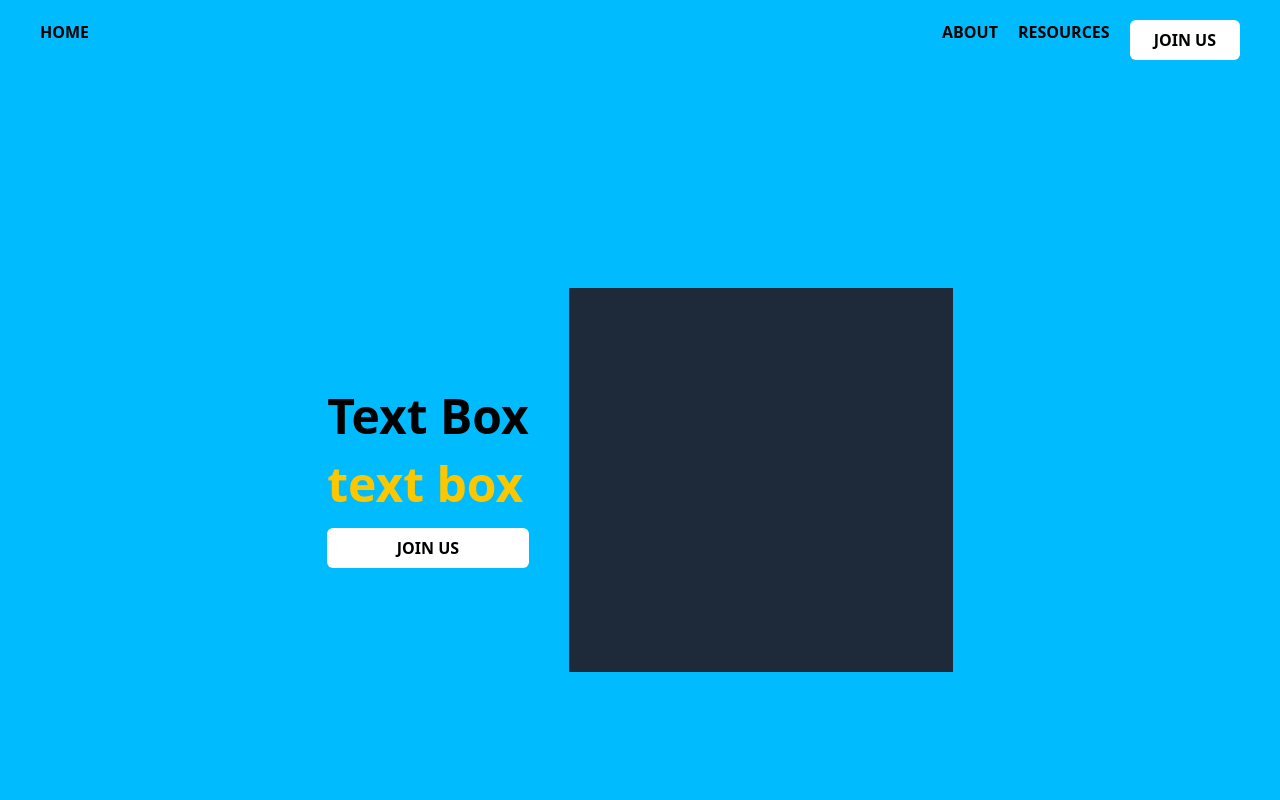
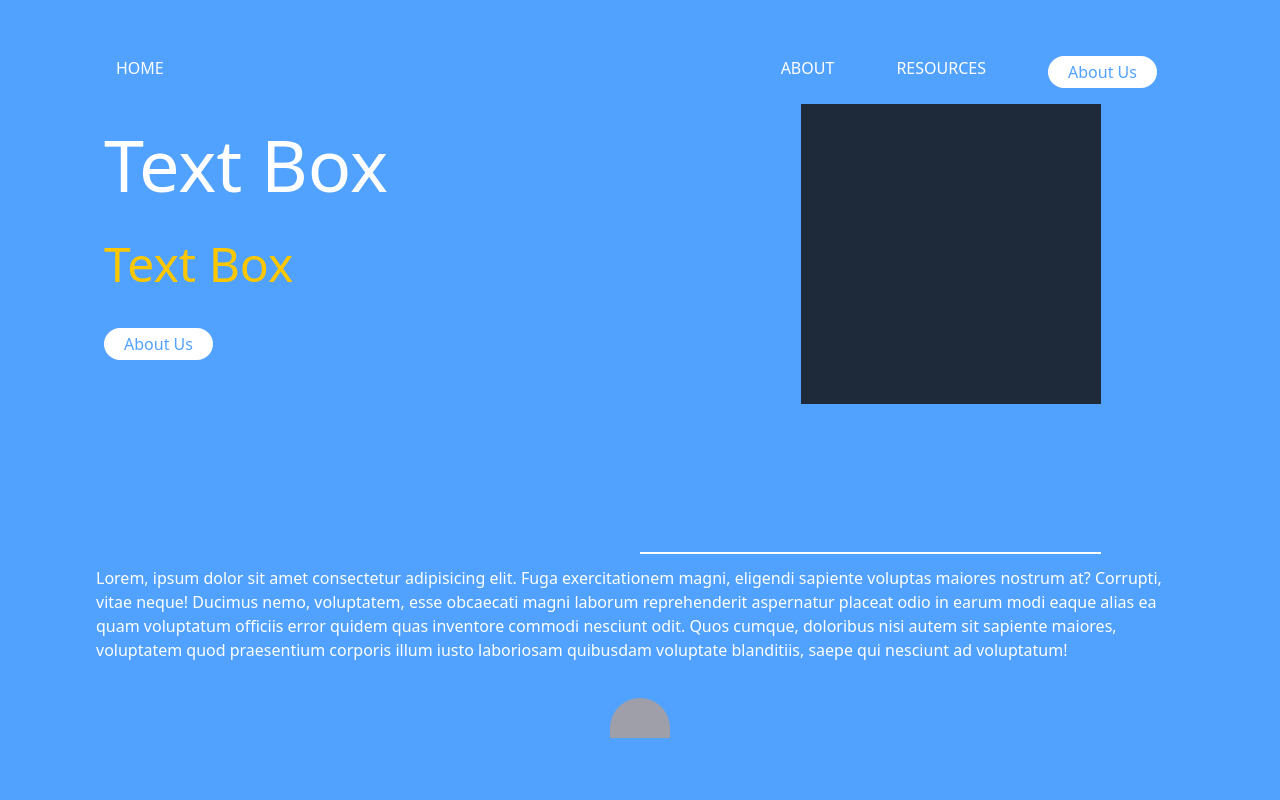
Before and after one commit to abhishekkuldeep/Design1, a React (Vite) app: page / in a window 1280 px wide. Shown: the top 800 px of the page. Built offline with nearby package versions, Linux system fonts and the light colour scheme.

Commit message:
Update Homepage

```diff
--- a/src/App.jsx
+++ b/src/App.jsx
@@ -1,10 +1,11 @@
 import { useState } from 'react'
 import Homepage from './Homepage'
+
 function App() {
 
   return (
     <>
-      <Homepage />read
+      <Homepage />
     </>
   )
 }
--- /dev/null
+++ b/src/Button.jsx
@@ -0,0 +1,11 @@
+import React from 'react'
+
+function Button({message}) {
+  return (
+    <div>
+        <button className='w-fit h-fit px-5 py-1 bg-white text-blue-400 rounded-3xl'>{message}</button>
+    </div>
+  )
+}
+
+export default Button
--- a/src/Homepage.jsx
+++ b/src/Homepage.jsx
@@ -1,28 +1,47 @@
 import React from 'react'
+import Button from './Button'
 
 function Homepage() {
   return (
-    <div className="bg-sky-400 min-h-screen">
-      <div className="flex justify-between px-10 py-5">
-        <div>
-          <p className="font-bold">HOME</p>
+    <>
+    <div className='w-screen h-screen bg-blue-400 py-10 px-16'>
+      <div className='h-fit py-4 px-7 text-white flex justify-between'>
+        <div className='w-3/5'>
+          <p className='font-medium pl-6'>HOME</p>
         </div>
-        <div className="flex space-x-5">
-          <p className="font-bold">ABOUT</p>
-          <p className="font-bold">RESOURCES</p>
-          <button className="bg-white px-6 py-2 rounded-md font-bold">JOIN US</button>
+        <div className='w-2/5 font-medium flex justify-around'>
+          <p>ABOUT</p>
+          <p>RESOURCES</p>
+          <p><Button message="About Us"/></p>
         </div>
       </div>
-      <div className="flex justify-center items-center h-screen">
-        <div className="flex flex-col space-y-5">
-          <h1 className="text-5xl font-bold">Text Box</h1>
-          <h1 className="text-5xl font-bold text-yellow-400">text box</h1>
-          <button className="bg-white px-6 py-2 rounded-md font-bold">JOIN US</button>
+
+      <div className='w-full h-5/8 flex flex-row'>
+        <div className='w-1/2 h-full bg-blue-400 py-6 pl-10 flex flex-col space-y-10 align-bottom'>
+        <h1 className='text-7xl text-white'>Text Box</h1>
+        <h1 className='text-5xl text-yellow-400'>Text Box</h1>
+        <h1><Button message="About Us"/></h1>
         </div>
-        <div className="w-96 h-96 bg-gray-800 ml-10"></div>
+
+        <div className='w-2/5 h-full border-b-2 border-white flex justify-end'>
+        <p className='w-75 h-75 bg-gray-800 pl-10'></p>
+        </div>
       </div>
-      <p className="text-center px-10 text-gray-800">Lorem Ipsum is simply dummy text of the printing and typesetting industry. Lorem Ipsum has been the industry's standard dummy text ever since the 1500s, when an unknown printer took a galley of type and scrambled it to make a type specimen book. It has survived not only five centuries, but also the leap into electronic typesetting, remaining essentially unchanged. It was popularised in the 1960s with the release of Letraset sheets containing Lorem Ipsum passages, and more recently with desktop publishing software like Aldus PageMaker including versions of Lorem Ipsum.</p>
+
+      <div className='w-full pt-3 text-white px-8'>
+        <p>Lorem, ipsum dolor sit amet consectetur adipisicing elit. Fuga exercitationem magni, eligendi sapiente voluptas maiores nostrum at? Corrupti, vitae neque! Ducimus nemo, voluptatem, esse obcaecati magni laborum reprehenderit aspernatur placeat odio in earum modi eaque alias ea quam voluptatum officiis error quidem quas inventore commodi nesciunt odit. Quos cumque, doloribus nisi autem sit sapiente maiores, voluptatem quod praesentium corporis illum iusto laboriosam quibusdam voluptate blanditiis, saepe qui nesciunt ad voluptatum!</p>
+
+      </div>
+
+      <div className='w-full h-1/4 flex align-bottom justify-center mt-9'>
+        <p className='h-10 w-15 bg-zinc-400 rounded-t-full'></p>
+
+      </div>
+
+
     </div>
+    </>
+
   )
 }
 
```
